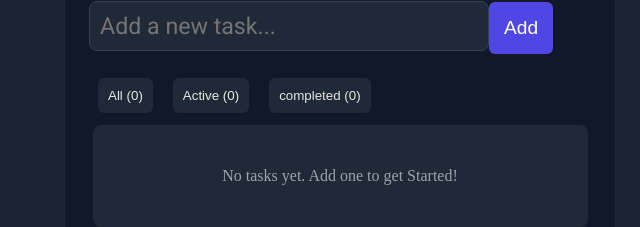
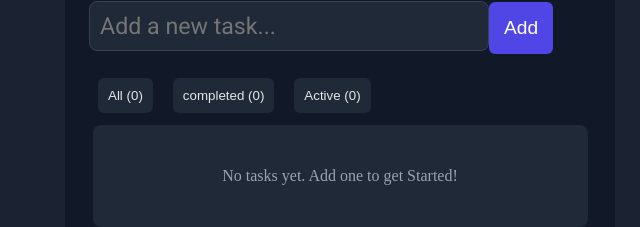
Before and after one commit to boda213-alaa-mohmad/ToDo-app, a Next.js app: page / in a window 1280 px wide. Shown: the part 297-524 px from the top of the page, without its empty margins (300-940 px from the left). Built offline with nearby package versions, Linux system fonts and the light colour scheme.

Commit message:
adding filter completed and active

```diff
--- a/app/globals.css
+++ b/app/globals.css
@@ -139,8 +139,14 @@ p {
   justify-content: space-between;
   align-items: center;
   padding: 10px;
-  /* background: gold; */
+  background: #263243;
+  border-radius: 6px;
   margin-bottom: 8px;
+  transition: all 0.5s ease;
+}
+
+.results-todo:hover {
+  background: #3e4c61;
 }
 
 /* **************** */
--- a/app/page.tsx
+++ b/app/page.tsx
@@ -34,8 +34,18 @@ const rotobto = Roboto({
 export default function Home() {
   const [input, setInput] = useState<string>("");
   const [toDo, setToDo] = useState<Todo[]>([]);
-  const [count, setCount] = useState<number>(0);
+  const [, setCount] = useState<number>(0);
   const [edit, setEdit] = useState<boolean>(false);
+  const activeCount = toDo.filter((todo) => !todo.completed).length;
+  const completedCount = toDo.filter((todo) => todo.completed).length;
+  type filterTyped = "all" | "active" | "completed";
+  const [filter, setFilter] = useState<filterTyped>("all");
+
+  const visibleToDo = toDo.filter((todo) => {
+    if (filter === "active") return !todo.completed;
+    if (filter === "completed") return todo.completed;
+    return true; // all
+  });
 
   useEffect(() => {
     const stored = localStorage.getItem("item");
@@ -107,19 +117,50 @@ export default function Home() {
         </div>
 
         <div className="options">
-          <button>All ({toDo.length})</button>
-          <button>Active (0)</button>
-          <button>completed (0)</button>
+          <button
+            onClick={() => {
+              setFilter("all");
+            }}
+          >
+            All ({toDo.length})
+          </button>
+
+          <button
+            onClick={() => {
+              setFilter("completed");
+            }}
+          >
+            completed ({completedCount})
+          </button>
+          <button
+            onClick={() => {
+              setFilter("active");
+            }}
+          >
+            Active ({activeCount})
+          </button>
         </div>
 
         <div className="empty-state">
           {toDo.length !== 0 ? (
             <div>
-              {toDo.map(function (item: Todo) {
+              {visibleToDo.map(function (item: Todo) {
                 return (
                   <div className="results-todo" key={item.id}>
                     <div className="checkbox-span">
-                      <input type="checkbox" />
+                      <input
+                        type="checkbox"
+                        checked={item.completed}
+                        onChange={() => {
+                          setToDo((prev) =>
+                            prev.map(function (todo) {
+                              return todo.id === item.id
+                                ? { ...todo, completed: !todo.completed }
+                                : todo;
+                            })
+                          );
+                        }}
+                      />
                       <span className={`${rotobto.className}`}>
                         {item.todo}
                       </span>
@@ -136,7 +177,9 @@ export default function Home() {
                       </button>
                       <button
                         onClick={() => {
-                          const filterToDo = toDo.filter(function (value: Todo) {
+                          const filterToDo = toDo.filter(function (
+                            value: Todo
+                          ) {
                             return item.id !== value.id;
                           });
 
```
